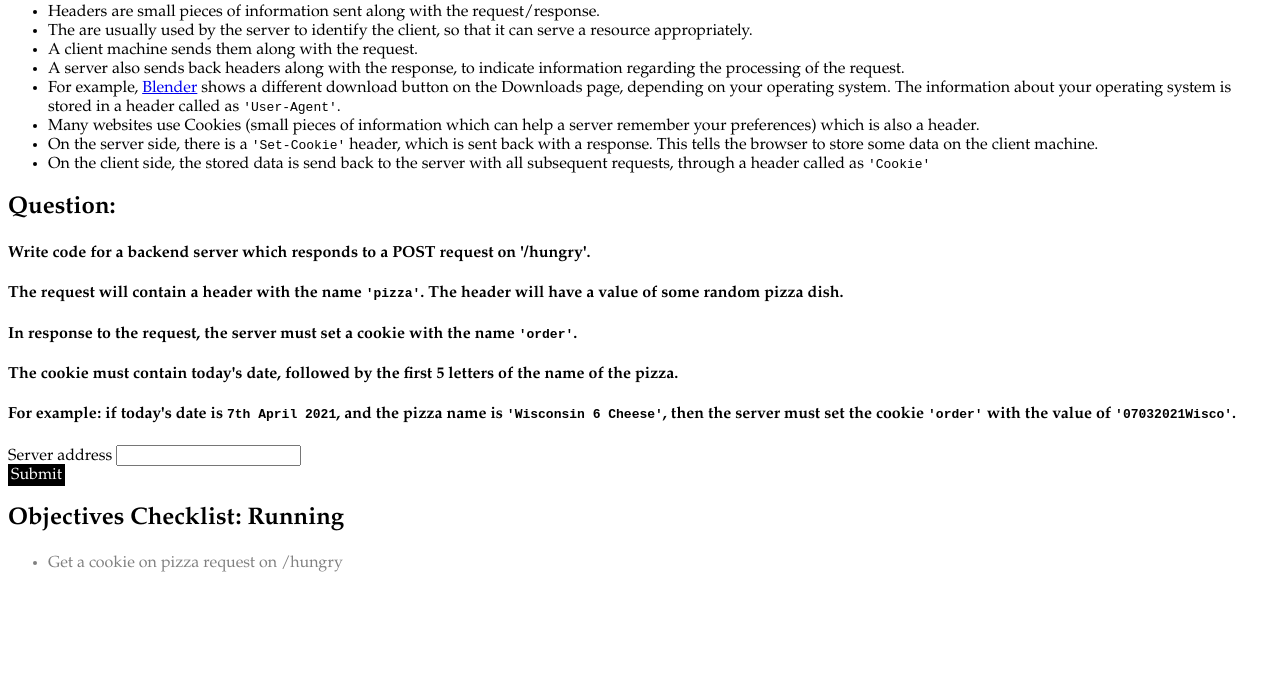
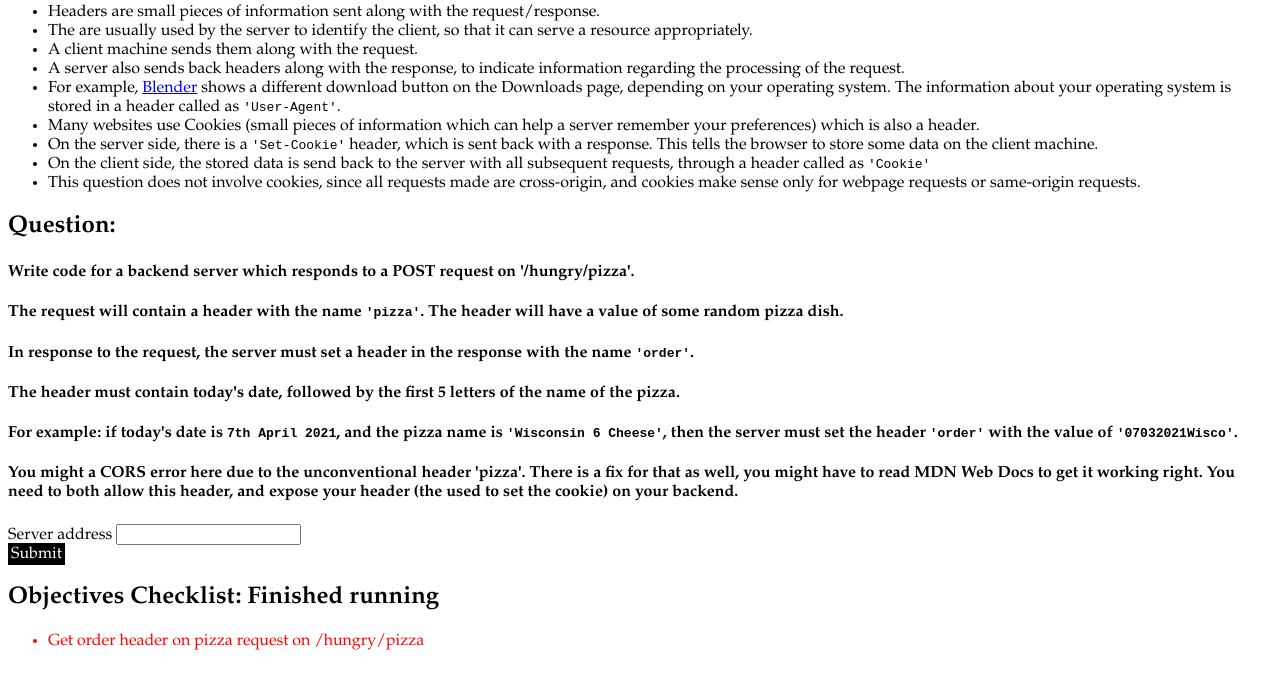
Before and after one commit to priyansh71/ctewebd, a plain HTML site: page page3.html in a window 1280 px wide. Both pictures are taken after a click on the element "Submit". Shown: the part 78-766 px from the top of the page. Drawn offline with Linux system fonts and the light colour scheme; no server answers.

Commit message:
page 3 done

```diff
--- a/page3.html
+++ b/page3.html
@@ -35,13 +35,16 @@
 		<li>Many websites use Cookies (small pieces of information which can help a server remember your preferences) which is also a header.</li>
 		<li>On the server side, there is a <span class='code'>'Set-Cookie'</span> header, which is sent back with a response. This tells the browser to store some data on the client machine.</li>
 		<li>On the client side, the stored data is send back to the server with all subsequent requests, through a header called as <span class='code'>'Cookie'</span></li>
+		<li>This question does not involve cookies, since all requests made are cross-origin, and cookies make sense only for webpage requests or same-origin requests.</li>
 	</ul>
 	<h2>Question:</h2>
-	<h4>Write code for a backend server which responds to a POST request on <span>'/hungry'.</span></h4>
+	<h4>Write code for a backend server which responds to a POST request on <span>'/hungry/pizza'.</span></h4>
 	<h4>The request will contain a header with the name <span class='code'>'pizza'</span>. The header will have a value of some random pizza dish.</h4>
-	<h4>In response to the request, the server must set a cookie with the name <span class='code'>'order'</span>.</h4>
-	<h4>The cookie must contain today's date, followed by the first 5 letters of the name of the pizza.</h4>
-	<h4>For example: if today's date is <span class="code">7th April 2021</span>, and the pizza name is <span class="code">'Wisconsin 6 Cheese'</span>, then the server must set the cookie <span class="code">'order'</span> with the value of <span class="code">'07032021Wisco'</span>.</h4>
+	<h4>In response to the request, the server must set a header in the response with the name <span class='code'>'order'</span>.</h4>
+	<h4>The header must contain today's date, followed by the first 5 letters of the name of the pizza.</h4>
+	<h4>For example: if today's date is <span class="code">7th April 2021</span>, and the pizza name is <span class="code">'Wisconsin 6 Cheese'</span>, then the server must set the header <span class="code">'order'</span> with the value of <span class="code">'07032021Wisco'</span>.</h4>
+
+	<h4>You might a CORS error here due to the unconventional header 'pizza'. There is a fix for that as well, you might have to read MDN Web Docs to get it working right. You need to both allow this header, and expose your header (the used to set the cookie) on your backend.</h4>
 
 	<form>
 		Server address
@@ -53,7 +56,7 @@
 
 	<h2 id="tasklist">Objectives Checklist:</h2>
 	<ul>
-		<li id="o1">Get a cookie on pizza request on /hungry</li>
+		<li id="o1" class="gray">Get order header on pizza request on /hungry/pizza</li>
 	</ul>
 
 	<script type="text/javascript">
@@ -64,14 +67,44 @@
 			document.querySelector('#o1').classList.add('gray');
 			const address = document.querySelector('#address').value;
 
-			const pizzaList = ['Wisconsin 6 Cheese', 'Pacific Veggie', 'Fiery Hawaaiian','Ultimate Pepperoni','Veggie Paradise','Mexican Green Wave','Middle Eastern Supreme','Classic Margherita']
+			const pizzaList = ['Wisconsin 6 Cheese', 'Pacific Veggie', 'Fiery Hawaaiian','Ultimate Pepperoni','Veggie Paradise','Mexican Green Wave','Middle Eastern Supreme','Classic Margherita'];
+
+			let randomPizza = pizzaList[Math.floor(Math.random() * pizzaList.length)];
 
 			try{
+				let res = await fetch(address + '/hungry/pizza', {
+					method: 'GET',
+					headers: {
+						'pizza': randomPizza
+					}
+				});
 
+				let answer = getsolution(randomPizza);
+				document.querySelector('#o1').classList.remove('gray');
+
+				if(res.headers.get('order') === answer){
+					document.querySelector('#o1').classList.add('green');
+				} else {
+					document.querySelector('#o1').classList.add('red');
+					console.log('Order did not match requirements');
+				}
 			}
 			catch(err){
+				console.log(err);
+				document.querySelector('#o1').classList.add('red');
+			}
+			document.querySelector('#tasklist').innerHTML = 'Objectives Checklist: Finished running';
+		}
 
-			}
+		function getsolution(pizza){
+			let fives = pizza.substr(0,5);
+			let a = new Date();
+			let date = a.getDate().toString();
+			date = date.length === 2 ? date : '0' + date;
+			let month = a.getMonth().toString();
+			month = month.length === 2 ? month : '0' + month;
+			let year = a.getUTCFullYear().toString();
+			return date+month+year+fives;
 		}
 	</script>
 </body>
```
Also changed, not shown: page2.html (+1 -0 lines).
